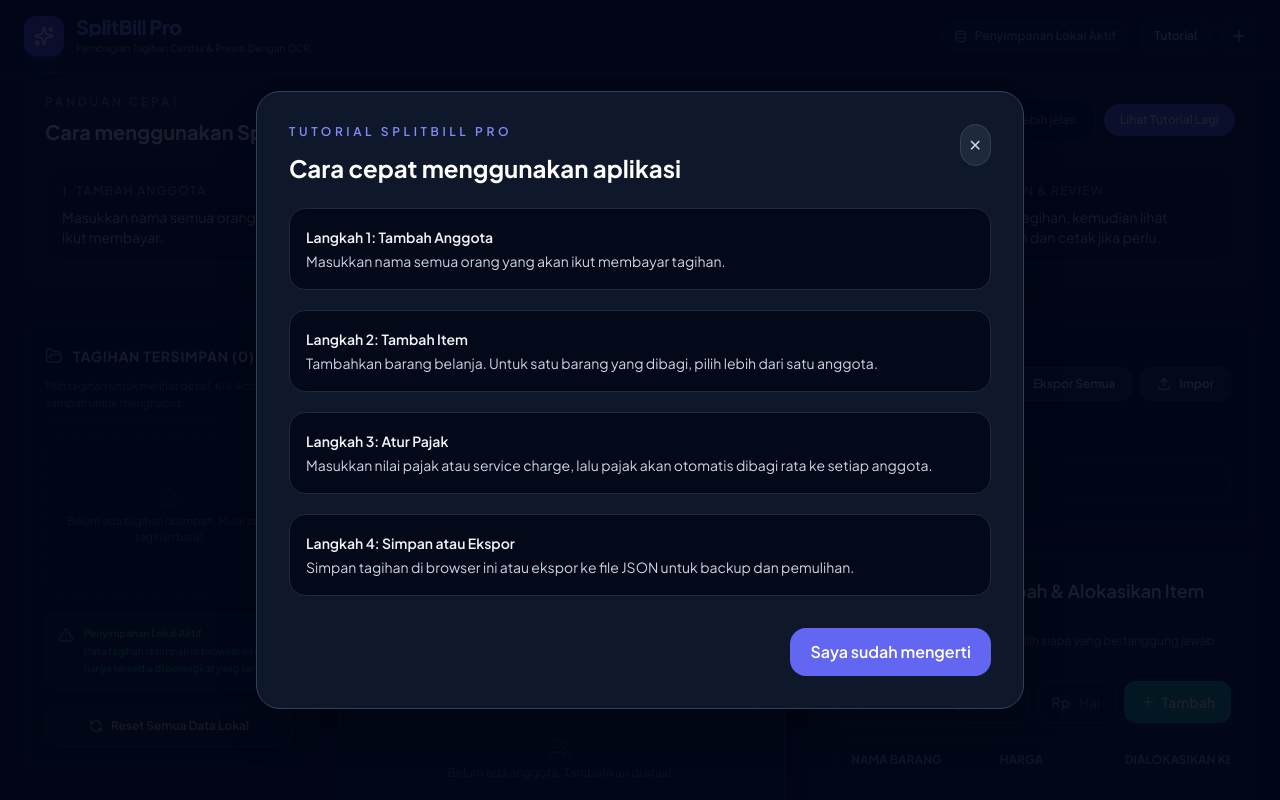
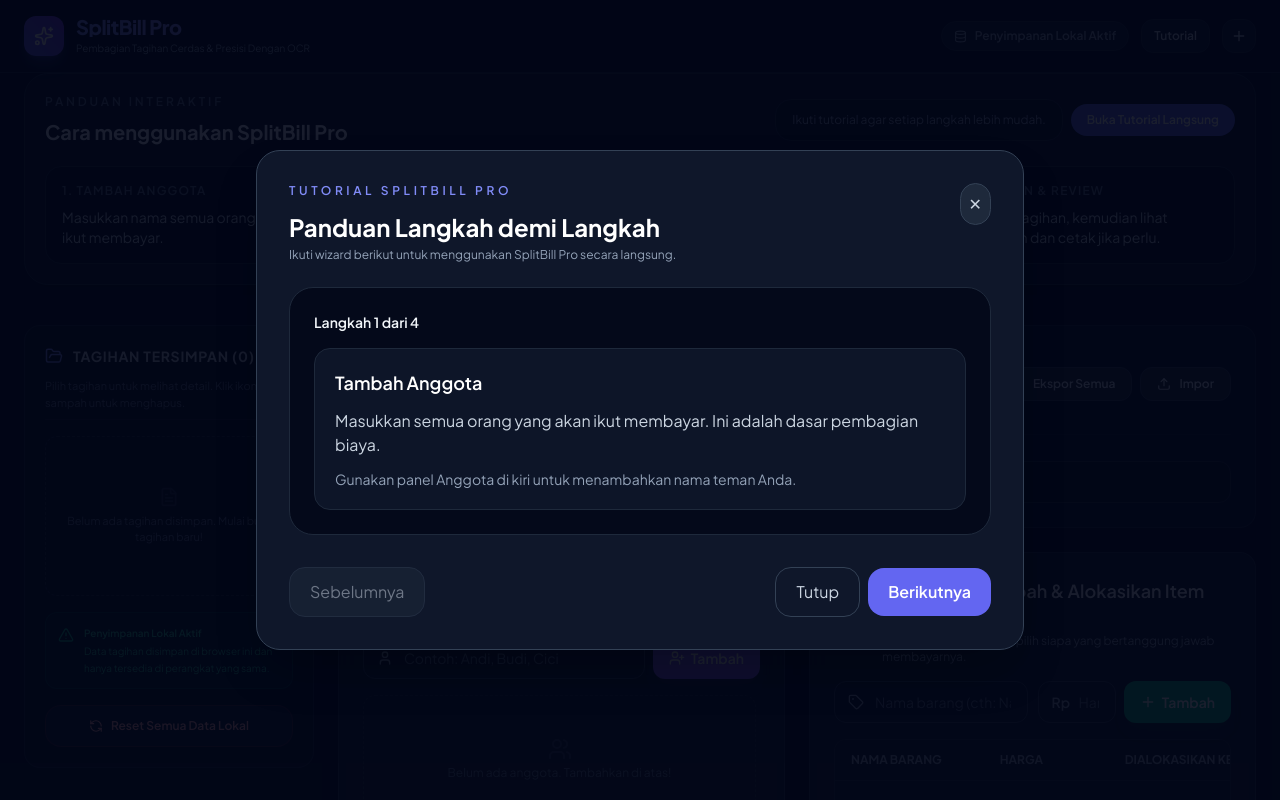
Before and after one commit to KIRRUU0/SplitBillPro, a React (Vite) app: page / in a window 1280 px wide. Shown: the top 800 px of the page. Built offline with nearby package versions, Linux system fonts and the light colour scheme.

Commit message:
Make tutorial a guided step-by-step walkthrough

```diff
--- a/src/App.tsx
+++ b/src/App.tsx
@@ -52,11 +52,35 @@
   const [isLoading, setIsLoading] = useState<boolean>(false);
   const [toast, setToast] = useState<{ message: string; type: 'success' | 'error' | 'warning' } | null>(null);
   const [showTutorial, setShowTutorial] = useState<boolean>(false);
+  const [tutorialStep, setTutorialStep] = useState<number>(0);
   const importFileInputRef = useRef<HTMLInputElement | null>(null);
 
   const LOCAL_STORAGE_BILLS_KEY = 'splitbill_pro_bills';
   const LOCAL_STORAGE_DETAILS_PREFIX = 'splitbill_pro_details_';
   const LOCAL_STORAGE_TUTORIAL_KEY = 'splitbill_pro_seen_tutorial';
+
+  const tutorialSteps = [
+    {
+      title: 'Tambah Anggota',
+      description: 'Masukkan semua orang yang akan ikut membayar. Ini adalah dasar pembagian biaya.',
+      tip: 'Gunakan panel Anggota di kiri untuk menambahkan nama teman Anda.'
+    },
+    {
+      title: 'Tambah Item',
+      description: 'Masukkan barang atau makanan yang dibeli. Untuk item yang dibagi, pilih lebih dari satu anggota.',
+      tip: 'Setiap item bisa dibuat shared dengan memilih beberapa anggota di daftar item.'
+    },
+    {
+      title: 'Atur Pajak / Service Charge',
+      description: 'Masukkan nilai pajak atau service charge, lalu pajak akan dibagi rata ke anggota.',
+      tip: 'Pilih mode Nominal atau Persentase sesuai jenis biaya tambahan yang Anda miliki.'
+    },
+    {
+      title: 'Simpan & Ekspor',
+      description: 'Simpan tagihan untuk disimpan secara lokal atau ekspor ke JSON sebagai cadangan.',
+      tip: 'Gunakan tombol Ekspor untuk menyimpan salinan file di perangkat Anda.'
+    }
+  ];
 
   useEffect(() => {
     // Inisialisasi tagihan baru saat start
@@ -98,10 +122,20 @@
   const handleCloseTutorial = () => {
     localStorage.setItem(LOCAL_STORAGE_TUTORIAL_KEY, 'true');
     setShowTutorial(false);
+    setTutorialStep(0);
   };
 
   const handleOpenTutorial = () => {
     setShowTutorial(true);
+    setTutorialStep(0);
+  };
+
+  const handleNextTutorialStep = () => {
+    setTutorialStep((prev) => Math.min(prev + 1, tutorialSteps.length - 1));
+  };
+
+  const handlePreviousTutorialStep = () => {
+    setTutorialStep((prev) => Math.max(prev - 1, 0));
   };
 
   const downloadJSON = (filename: string, data: unknown) => {
@@ -520,19 +554,19 @@
         <div className="bg-slate-900/60 border border-slate-800 rounded-3xl p-5 shadow-xl">
           <div className="flex flex-col sm:flex-row sm:items-center sm:justify-between gap-4">
             <div>
-              <p className="text-xs uppercase tracking-[0.24em] text-slate-500 font-semibold">Panduan Cepat</p>
+              <p className="text-xs uppercase tracking-[0.24em] text-slate-500 font-semibold">Panduan Interaktif</p>
               <h2 className="mt-2 text-lg sm:text-xl font-bold text-slate-100">Cara menggunakan SplitBill Pro</h2>
             </div>
             <div className="flex flex-wrap gap-2 items-center">
               <div className="rounded-2xl bg-slate-950/40 border border-slate-800 px-4 py-3 text-xs text-slate-400">
-                Isi langkahnya secara berurutan agar hasil pembagian lebih jelas.
+                Ikuti tutorial agar setiap langkah lebih mudah.
               </div>
               <button
                 onClick={handleOpenTutorial}
                 className="px-4 py-2 rounded-2xl bg-indigo-500 text-white text-xs font-semibold hover:bg-indigo-600 transition-all"
                 type="button"
               >
-                Lihat Tutorial Lagi
+                Buka Tutorial Langsung
               </button>
             </div>
           </div>
@@ -837,7 +871,8 @@
             <div className="flex items-start justify-between gap-4 mb-6">
               <div>
                 <p className="text-xs uppercase tracking-[0.3em] text-indigo-400 font-semibold">Tutorial SplitBill Pro</p>
-                <h2 className="mt-3 text-2xl font-bold text-white">Cara cepat menggunakan aplikasi</h2>
+                <h2 className="mt-3 text-2xl font-bold text-white">Panduan Langkah demi Langkah</h2>
+                <p className="mt-1 text-xs text-slate-400">Ikuti wizard berikut untuk menggunakan SplitBill Pro secara langsung.</p>
               </div>
               <button
                 onClick={handleCloseTutorial}
@@ -848,32 +883,44 @@
               </button>
             </div>
 
-            <div className="space-y-5 text-sm leading-6 text-slate-300">
-              <div className="rounded-2xl bg-slate-950/80 border border-slate-800 p-4">
-                <h3 className="font-semibold text-slate-100">Langkah 1: Tambah Anggota</h3>
-                <p>Masukkan nama semua orang yang akan ikut membayar tagihan.</p>
+            <div className="rounded-3xl bg-slate-950/80 border border-slate-800 p-6">
+              <div className="mb-4 text-sm text-slate-300">
+                <p className="font-semibold text-slate-100">Langkah {tutorialStep + 1} dari {tutorialSteps.length}</p>
               </div>
-              <div className="rounded-2xl bg-slate-950/80 border border-slate-800 p-4">
-                <h3 className="font-semibold text-slate-100">Langkah 2: Tambah Item</h3>
-                <p>Tambahkan barang belanja. Untuk satu barang yang dibagi, pilih lebih dari satu anggota.</p>
-              </div>
-              <div className="rounded-2xl bg-slate-950/80 border border-slate-800 p-4">
-                <h3 className="font-semibold text-slate-100">Langkah 3: Atur Pajak</h3>
-                <p>Masukkan nilai pajak atau service charge, lalu pajak akan otomatis dibagi rata ke setiap anggota.</p>
-              </div>
-              <div className="rounded-2xl bg-slate-950/80 border border-slate-800 p-4">
-                <h3 className="font-semibold text-slate-100">Langkah 4: Simpan atau Ekspor</h3>
-                <p>Simpan tagihan di browser ini atau ekspor ke file JSON untuk backup dan pemulihan.</p>
+              <div className="space-y-4">
+                <div className="rounded-2xl bg-slate-900/90 border border-slate-800 p-5">
+                  <h3 className="text-lg font-semibold text-white">{tutorialSteps[tutorialStep].title}</h3>
+                  <p className="mt-3 text-slate-300">{tutorialSteps[tutorialStep].description}</p>
+                  <p className="mt-3 text-sm text-slate-400">{tutorialSteps[tutorialStep].tip}</p>
+                </div>
               </div>
             </div>
 
-            <div className="mt-8 flex flex-col sm:flex-row gap-3 sm:justify-end">
+            <div className="mt-8 flex flex-col gap-3 sm:flex-row sm:justify-between sm:items-center">
               <button
-                onClick={handleCloseTutorial}
-                className="w-full sm:w-auto px-5 py-3 rounded-2xl bg-indigo-500 text-white font-semibold hover:bg-indigo-600 transition-all"
+                onClick={handlePreviousTutorialStep}
+                disabled={tutorialStep === 0}
+                className="w-full sm:w-auto px-5 py-3 rounded-2xl bg-slate-800 border border-slate-700 text-slate-300 disabled:opacity-50 hover:bg-slate-700 transition-all"
+                type="button"
               >
-                Saya sudah mengerti
+                Sebelumnya
               </button>
+              <div className="flex flex-col gap-2 sm:flex-row sm:items-center">
+                <button
+                  onClick={handleCloseTutorial}
+                  className="w-full sm:w-auto px-5 py-3 rounded-2xl bg-transparent border border-slate-700 text-slate-300 hover:bg-slate-800 transition-all"
+                  type="button"
+                >
+                  Tutup
+                </button>
+                <button
+                  onClick={tutorialStep === tutorialSteps.length - 1 ? handleCloseTutorial : handleNextTutorialStep}
+                  className="w-full sm:w-auto px-5 py-3 rounded-2xl bg-indigo-500 text-white font-semibold hover:bg-indigo-600 transition-all"
+                  type="button"
+                >
+                  {tutorialStep === tutorialSteps.length - 1 ? 'Selesai' : 'Berikutnya'}
+                </button>
+              </div>
             </div>
           </div>
         </div>
```
